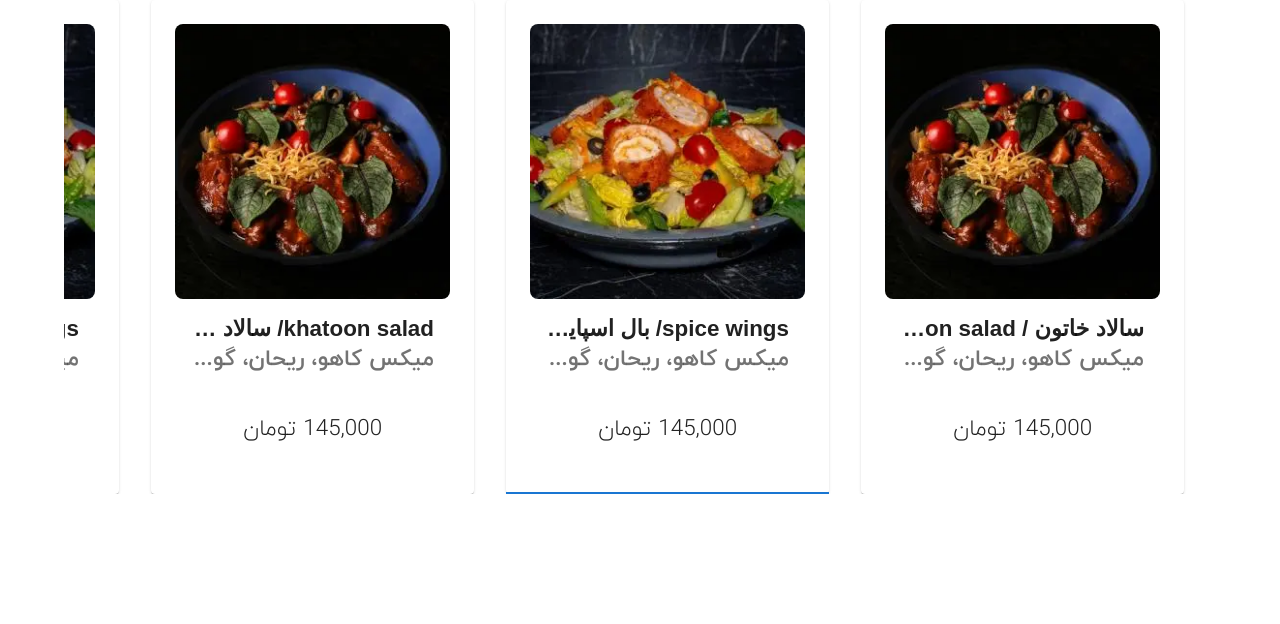
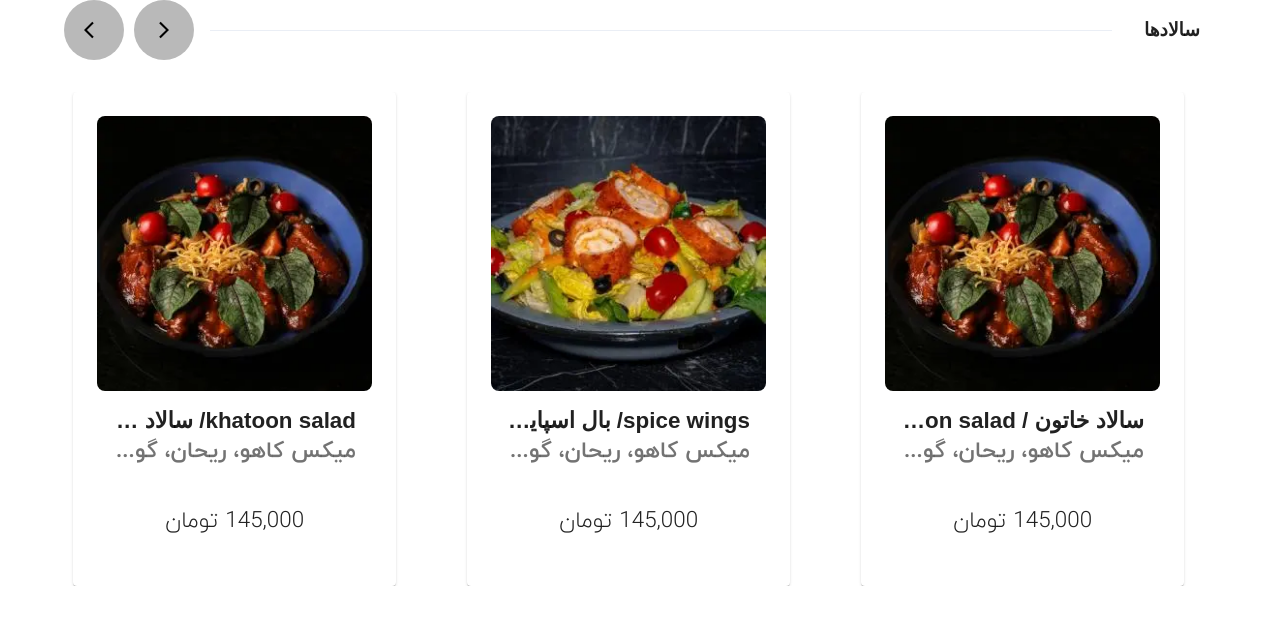
Before and after one commit to NooshinBarazi/Restaurant-Website, a Next.js app: page / in a window 1280 px wide. Shown: the top 624 px of the page. Built offline with nearby package versions, Linux system fonts and the light colour scheme.

Commit message:
build horizontally scroll button with swiper and iconbutton of mui

```diff
--- a/app/components/FoodList.tsx
+++ /dev/null
@@ -1,34 +0,0 @@
-import { Tabs } from "@mui/material";
-import { FoodItem, FoodProps } from "./FoodItem";
-
-interface Props {
-  foods: FoodProps[];
-}
-
-export const FoodList = ({ foods }: Props) => {
-
-  return (
-    <div style={{display: 'flex', flexDirection: 'column'}}>
-
-    <Tabs
-      scrollButtons="auto"
-      variant="scrollable"
-      value={1}
-      sx={{ width: "100%" }}
-    >
-      {foods.map((food) => {
-        return (
-          <FoodItem
-            key={food.id}
-            id={food.id}
-            image={food.image}
-            title={food.title}
-            ingredients={food.ingredients}
-            price={food.price}
-          />
-        );
-      })}
-    </Tabs>
-    </div>
-  );
-};
--- /dev/null
+++ b/app/components/FoodList/FoodList.css
@@ -0,0 +1,34 @@
+.category-container {
+  display: flex;
+  flex-direction: column;
+  gap: 2rem;
+}
+.new-category {
+  display: flex;
+  justify-content: space-between;
+  align-items: center;
+}
+.category-title {
+  padding: 0.5rem 1rem;
+  background: white;
+}
+.line-divider {
+  height: 1px;
+  background: #eaeef5;
+  flex: 1 1;
+  margin: 0 1rem;
+}
+.arrow-left,
+.arrow-right {
+  background-color: #b9b9b9 !important;
+  padding: 0.5rem;
+  color: black;
+  width: 60px;
+  height: 60px;
+  border-radius: 50%;
+}
+
+.button-container {
+  display: flex;
+  gap: 10px;
+}
--- /dev/null
+++ b/app/components/FoodList/FoodList.tsx
@@ -0,0 +1,58 @@
+import "./FoodList.css";
+import "swiper/css";
+import "swiper/css/navigation";
+import { FoodItem, FoodProps } from "../FoodItem";
+import { IconButton } from "@mui/material";
+import { Navigation, Pagination, Scrollbar, A11y, EffectFade,} from "swiper/modules";
+import { Swiper, SwiperSlide } from "swiper/react";
+import ArrowBackIosIcon from "@mui/icons-material/ArrowBackIos";
+import ArrowForwardIosIcon from "@mui/icons-material/ArrowForwardIos";
+import SwiperCore from "swiper";
+
+interface Props {
+  foods: FoodProps[];
+}
+
+SwiperCore.use([Navigation, Pagination, Scrollbar, A11y, EffectFade]);
+
+
+export const FoodList = ({ foods }: Props) => {
+  return (
+    <div className="category-container">
+      <div className="new-category">
+        <h3 className="category-title">سالادها</h3>
+        <div className="line-divider"></div>
+        <div className="button-container">
+          <IconButton className='arrow-right'>
+            <ArrowForwardIosIcon fontSize="small" style={{ color: "black" }} />
+          </IconButton>
+          <IconButton className='arrow-left'>
+            <ArrowBackIosIcon fontSize="small" style={{ color: "black" }} />
+          </IconButton>
+        </div>
+      </div>
+      <div>
+        <Swiper
+          slidesPerView={3}
+          spaceBetween={30}
+          navigation={{ nextEl: ".arrow-left", prevEl: ".arrow-right" }}
+        >
+          {foods.map((food) => {
+            return (
+              <SwiperSlide>
+                <FoodItem
+                  key={food.id}
+                  id={food.id}
+                  image={food.image}
+                  title={food.title}
+                  ingredients={food.ingredients}
+                  price={food.price}
+                />
+              </SwiperSlide>
+            );
+          })}
+        </Swiper>
+      </div>
+    </div>
+  );
+};
--- a/app/globals.css
+++ b/app/globals.css
@@ -72,10 +72,10 @@
     --card-border-rgb: 200, 200, 200;
   }
 }
-@font-face {
+/* @font-face {
   font-family: 'IranYekan';
   src: local('Qs_Iranyekan bold'), url('../public/fonts/Qs_Iranyekan bold.ttf') format('truetype');
-}
+} */
 * {
   box-sizing: border-box;
   padding: 0;
@@ -86,7 +86,7 @@ html,
 body {
   max-width: 100vw;
   overflow-x: hidden;
-  font-family: var(--font-IranYekan), 'IranYekan', sans-serif;
+  /* font-family: var(--font-IranYekan), 'IranYekan', sans-serif; */
 }
 
 body {
--- a/app/page.tsx
+++ b/app/page.tsx
@@ -1,28 +1,107 @@
 "use client";
-import { Container, ThemeProvider, createTheme} from "@mui/material";
+import { Container } from "@mui/material";
 import RamenDiningIcon from "@mui/icons-material/RamenDining";
-import { FoodList } from "./components/FoodList";
+import { FoodList } from "./components/FoodList/FoodList";
 
 export default function Home() {
   const categories = [
-    {title: "سالادها", icon: <RamenDiningIcon />, onClick: () => console.log("clicked")},
-    {title: "پیش خوراک", icon: <RamenDiningIcon />, onClick: () => console.log("clicked")},
-    {title: "مزه های ایران زمین", icon: <RamenDiningIcon />, onClick: () => console.log("clicked")},
-    {title: "کباب های ایران زمین", icon: <RamenDiningIcon />, onClick: () => console.log("clicked")},
-    {title: "پلوهای اعیونی", icon: <RamenDiningIcon />, onClick: () => console.log("clicked")},
-    {title: "غذاهای فرنگی", icon: <RamenDiningIcon />, onClick: () => console.log("clicked")},
-    {title: "پیتزاها", icon: <RamenDiningIcon />, onClick: () => console.log("clicked")},
-    {title: "چای و دمنوش", icon: <RamenDiningIcon />, onClick: () => console.log("clicked")},
-    {title: "اسموتی ها", icon: <RamenDiningIcon />, onClick: () => console.log("clicked")},
-    {title: "نوشیدنی ها", icon: <RamenDiningIcon />, onClick: () => console.log("clicked")},
-    {title: "نوشیدنی گرم",icon: <RamenDiningIcon />, onClick: () => console.log("clicked")},
+    {
+      title: "سالادها",
+      icon: <RamenDiningIcon />,
+      onClick: () => console.log("clicked"),
+    },
+    {
+      title: "پیش خوراک",
+      icon: <RamenDiningIcon />,
+      onClick: () => console.log("clicked"),
+    },
+    {
+      title: "مزه های ایران زمین",
+      icon: <RamenDiningIcon />,
+      onClick: () => console.log("clicked"),
+    },
+    {
+      title: "کباب های ایران زمین",
+      icon: <RamenDiningIcon />,
+      onClick: () => console.log("clicked"),
+    },
+    {
+      title: "پلوهای اعیونی",
+      icon: <RamenDiningIcon />,
+      onClick: () => console.log("clicked"),
+    },
+    {
+      title: "غذاهای فرنگی",
+      icon: <RamenDiningIcon />,
+      onClick: () => console.log("clicked"),
+    },
+    {
+      title: "پیتزاها",
+      icon: <RamenDiningIcon />,
+      onClick: () => console.log("clicked"),
+    },
+    {
+      title: "چای و دمنوش",
+      icon: <RamenDiningIcon />,
+      onClick: () => console.log("clicked"),
+    },
+    {
+      title: "اسموتی ها",
+      icon: <RamenDiningIcon />,
+      onClick: () => console.log("clicked"),
+    },
+    {
+      title: "نوشیدنی ها",
+      icon: <RamenDiningIcon />,
+      onClick: () => console.log("clicked"),
+    },
+    {
+      title: "نوشیدنی گرم",
+      icon: <RamenDiningIcon />,
+      onClick: () => console.log("clicked"),
+    },
   ];
   const foods = [
-    {id: '1',image: './assets/images/menuImage (1).webp', title: ' سالاد خاتون / khatoon salad', ingredients: ' میکس کاهو، ریحان، گوجه، خیار، فلفل دلمه کبابی، پیازچه، پنیر فتا، مرغ گریل شده، گردو، سس مه لقا Lettuce mix, basil, tomato, cucumber, grilled bell pepper, onion, feta cheese, grilled chicken, walnuts,Mehlaqa sauce', price: '145,000'},
-    {id: '2',image: './assets/images/menuImage.webp', title: 'spice wings/ بال اسپایسی', ingredients: ' میکس کاهو، ریحان، گوجه، خیار، فلفل دلمه کبابی، پیازچه، پنیر فتا، مرغ گریل شده، گردو، سس مه لقا Lettuce mix, basil, tomato, cucumber, grilled bell pepper, onion, feta cheese, grilled chicken, walnuts,Mehlaqa sauce', price: '145,000'},
-    {id: '3',image: './assets/images/menuImage (1).webp', title: 'khatoon salad/ سالاد خاتون', ingredients: ' میکس کاهو، ریحان، گوجه، خیار، فلفل دلمه کبابی، پیازچه، پنیر فتا، مرغ گریل شده، گردو، سس مه لقا Lettuce mix, basil, tomato, cucumber, grilled bell pepper, onion, feta cheese, grilled chicken, walnuts,Mehlaqa sauce', price: '145,000'},
-    {id: '4',image: 'assets/images/menuImage.webp', title: 'spice wings/ بال اسپایسی', ingredients: ' میکس کاهو، ریحان، گوجه، خیار، فلفل دلمه کبابی، پیازچه، پنیر فتا، مرغ گریل شده، گردو، سس مه لقا Lettuce mix, basil, tomato, cucumber, grilled bell pepper, onion, feta cheese, grilled chicken, walnuts,Mehlaqa sauce', price: '145,000'},
-    {id: '5',image: 'assets/images/menuImage.webp', title: 'spice wings/ بال اسپایسی', ingredients: ' میکس کاهو، ریحان، گوجه، خیار، فلفل دلمه کبابی، پیازچه، پنیر فتا، مرغ گریل شده، گردو، سس مه لقا Lettuce mix, basil, tomato, cucumber, grilled bell pepper, onion, feta cheese, grilled chicken, walnuts,Mehlaqa sauce', price: '145,000'}
+    {
+      id: "1",
+      image: "./assets/images/menuImage (1).webp",
+      title: " سالاد خاتون / khatoon salad",
+      ingredients:
+        " میکس کاهو، ریحان، گوجه، خیار، فلفل دلمه کبابی، پیازچه، پنیر فتا، مرغ گریل شده، گردو، سس مه لقا Lettuce mix, basil, tomato, cucumber, grilled bell pepper, onion, feta cheese, grilled chicken, walnuts,Mehlaqa sauce",
+      price: "145,000",
+    },
+    {
+      id: "2",
+      image: "./assets/images/menuImage.webp",
+      title: "spice wings/ بال اسپایسی",
+      ingredients:
+        " میکس کاهو، ریحان، گوجه، خیار، فلفل دلمه کبابی، پیازچه، پنیر فتا، مرغ گریل شده، گردو، سس مه لقا Lettuce mix, basil, tomato, cucumber, grilled bell pepper, onion, feta cheese, grilled chicken, walnuts,Mehlaqa sauce",
+      price: "145,000",
+    },
+    {
+      id: "3",
+      image: "./assets/images/menuImage (1).webp",
+      title: "khatoon salad/ سالاد خاتون",
+      ingredients:
+        " میکس کاهو، ریحان، گوجه، خیار، فلفل دلمه کبابی، پیازچه، پنیر فتا، مرغ گریل شده، گردو، سس مه لقا Lettuce mix, basil, tomato, cucumber, grilled bell pepper, onion, feta cheese, grilled chicken, walnuts,Mehlaqa sauce",
+      price: "145,000",
+    },
+    {
+      id: "4",
+      image: "assets/images/menuImage.webp",
+      title: "spice wings/ بال اسپایسی",
+      ingredients:
+        " میکس کاهو، ریحان، گوجه، خیار، فلفل دلمه کبابی، پیازچه، پنیر فتا، مرغ گریل شده، گردو، سس مه لقا Lettuce mix, basil, tomato, cucumber, grilled bell pepper, onion, feta cheese, grilled chicken, walnuts,Mehlaqa sauce",
+      price: "145,000",
+    },
+    {
+      id: "5",
+      image: "assets/images/menuImage.webp",
+      title: "spice wings/ بال اسپایسی",
+      ingredients:
+        " میکس کاهو، ریحان، گوجه، خیار، فلفل دلمه کبابی، پیازچه، پنیر فتا، مرغ گریل شده، گردو، سس مه لقا Lettuce mix, basil, tomato, cucumber, grilled bell pepper, onion, feta cheese, grilled chicken, walnuts,Mehlaqa sauce",
+      price: "145,000",
+    },
   ];
 
   return (
--- a/theme/Theme.tsx
+++ b/theme/Theme.tsx
@@ -1,10 +1,10 @@
 "use client";
 import { ThemeProvider } from "@emotion/react";
 import { CssBaseline, ThemeOptions, createTheme } from "@mui/material";
-import localfont from "next/font/local";
+import localFont from "next/font/local";
 import { NextAppDirEmotionCacheProvider } from "./EmotionCashe";
 
-const IranYekan = localfont({
+const IranYekan = localFont({
   src: [
     { path: "../public/fonts/Qs_Iranyekan bold.ttf", weight: "700" },
     { path: "../public/fonts/Qs_Iranyekan medium.ttf", weight: "500" },
```
Also changed, not shown: app/components/HorizantalScroll.tsx (deleted, +0 -27 lines).
